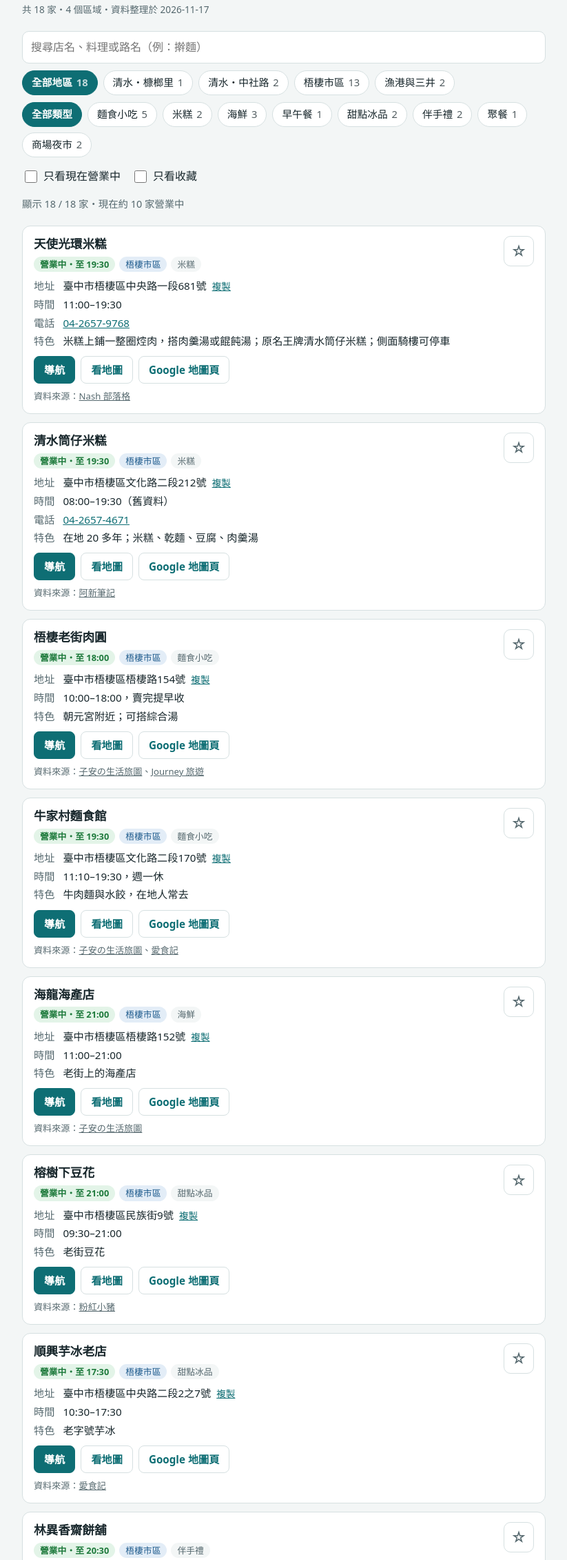
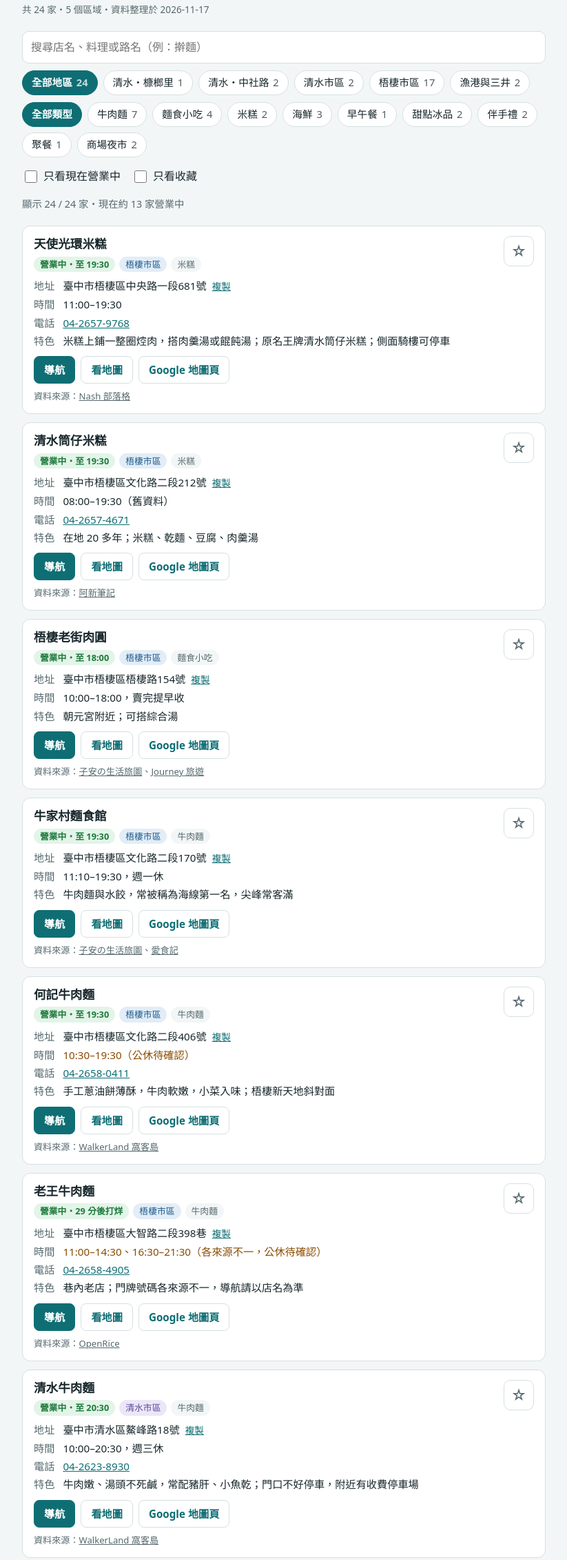
Before and after one commit to c0923875542-create/csl54, a plain HTML site: page food-map/index.html in a window 1280 px wide. Shown: the part 141-2402 px from the top of the page at 69% size, without its empty margins (228-1051 px from the left). Drawn offline with Linux system fonts and the light colour scheme.

Commit message:
美食地圖新增牛肉麵店：6 家新店與「牛肉麵」類型
- 新增長袖廚房、何記、一家、老王（梧棲）與清水牛肉麵、浯江御麵館（清水市區）
- 新增「清水市區」區域與「牛肉麵」類型，牛家村麵食館改列牛肉麵
- 共 24 家；CSV 重新產生；sw.js 快取版本升為 v3

Co-Authored-By: Claude Opus 5.5 <noreply@anthropic.com>
Claude-Session: https://claude.ai/code/session_0117ZAxV64kuQYTa6JSJtV5R

```diff
--- a/food-map/index.html
+++ b/food-map/index.html
@@ -30,6 +30,7 @@
     --area-2: #7a3e6e; --area-2-bg: #f4e4f0;   /* 中社路 */
     --area-3: #1d5a8c; --area-3-bg: #e3edf7;   /* 梧棲市區 */
     --area-4: #1f6b4a; --area-4-bg: #e1f1e8;   /* 漁港與三井 */
+    --area-5: #5b4a9e; --area-5-bg: #ebe7f8;   /* 清水市區 */
     --open: #1e7a3c; --open-bg: #e3f4e8;
     --closed: #8b2f24; --closed-bg: #fbe8e5;
     --unknown: #5c6670; --unknown-bg: #eceff2;
@@ -44,6 +45,7 @@
       --accent: #5cc3c9; --accent-fg: #0b1517; --accent-soft: #1b3436;
       --area-1: #f0c27b; --area-1-bg: #3a2c16; --area-2: #e6a6d9; --area-2-bg: #3a2236;
       --area-3: #8fc0ee; --area-3-bg: #1a2c3e; --area-4: #8fd8b0; --area-4-bg: #173527;
+      --area-5: #c0b3f0; --area-5-bg: #2a2440;
       --open: #8fd6a6; --open-bg: #173322; --closed: #f2a39a; --closed-bg: #3a1a17;
       --unknown: #a9b4bf; --unknown-bg: #232c33; --warn: #f3b46b; --warn-bg: #352512; --star: #f2c14e;
       color-scheme: dark;
@@ -54,6 +56,7 @@
     --accent: #5cc3c9; --accent-fg: #0b1517; --accent-soft: #1b3436;
     --area-1: #f0c27b; --area-1-bg: #3a2c16; --area-2: #e6a6d9; --area-2-bg: #3a2236;
     --area-3: #8fc0ee; --area-3-bg: #1a2c3e; --area-4: #8fd8b0; --area-4-bg: #173527;
+    --area-5: #c0b3f0; --area-5-bg: #2a2440;
     --open: #8fd6a6; --open-bg: #173322; --closed: #f2a39a; --closed-bg: #3a1a17;
     --unknown: #a9b4bf; --unknown-bg: #232c33; --warn: #f3b46b; --warn-bg: #352512; --star: #f2c14e;
     color-scheme: dark;
@@ -131,6 +134,7 @@
   .tag.a-zhongshe { color: var(--area-2); background: var(--area-2-bg); }
   .tag.a-wuqi { color: var(--area-3); background: var(--area-3-bg); }
   .tag.a-harbor { color: var(--area-4); background: var(--area-4-bg); }
+  .tag.a-qingshui { color: var(--area-5); background: var(--area-5-bg); }
   .status { font-weight: 700; }
   .status.open { color: var(--open); background: var(--open-bg); }
   .status.closed { color: var(--closed); background: var(--closed-bg); }
@@ -182,7 +186,7 @@
 <div class="wrap">
   <header>
     <h1>槺榔・梧棲 美食地圖</h1>
-    <p class="lede">槺榔里在臺中市清水區西南角，西邊是台中港，北鄰中社里、南接梧棲區。這裡整理附近查得到地址的店家：中社路的早餐擀麵、梧棲老街與文化路小吃、漁港海鮮和三井 OUTLET。</p>
+    <p class="lede">槺榔里在臺中市清水區西南角，西邊是台中港，北鄰中社里、南接梧棲區。這裡整理附近查得到地址的店家：中社路的早餐擀麵、清水與梧棲的牛肉麵、梧棲老街與文化路小吃、漁港海鮮和三井 OUTLET。</p>
     <p class="meta-line" id="meta-line"></p>
   </header>
 
--- a/food-map/places.js
+++ b/food-map/places.js
@@ -8,10 +8,11 @@ window.FOOD_DATA = {
   areas: [
     { id: "kanglang", name: "清水・槺榔里", hint: "四維東路一帶" },
     { id: "zhongshe", name: "清水・中社路", hint: "槺榔里北側，早餐擀麵" },
+    { id: "qingshui", name: "清水市區", hint: "鰲峰路一帶" },
     { id: "wuqi", name: "梧棲市區", hint: "老街、文化路、中央路" },
     { id: "harbor", name: "漁港與三井", hint: "梧棲漁港、台中港三井" },
   ],
-  kinds: ["麵食小吃", "米糕", "海鮮", "早午餐", "甜點冰品", "伴手禮", "聚餐", "商場夜市"],
+  kinds: ["牛肉麵", "麵食小吃", "米糕", "海鮮", "早午餐", "甜點冰品", "伴手禮", "聚餐", "商場夜市"],
   places: [
     {
       id: "moumou", name: "木木稻町 Mou Mou bakery and bistro", area: "kanglang", kind: "早午餐",
@@ -56,11 +57,57 @@ window.FOOD_DATA = {
       sources: [["子安の生活旅圖", "https://irtrips.tw/blogs/198"], ["Journey 旅遊", "https://journey.tw/go-wuqi/"]],
     },
     {
-      id: "niujiacun", name: "牛家村麵食館", area: "wuqi", kind: "麵食小吃",
+      id: "niujiacun", name: "牛家村麵食館", area: "wuqi", kind: "牛肉麵",
       address: "臺中市梧棲區文化路二段170號", phone: "",
       hoursText: "11:10–19:30，週一休", hours: [[[0, 2, 3, 4, 5, 6], "11:10", "19:30"]], closedKnown: true,
-      note: "牛肉麵與水餃，在地人常去",
+      note: "牛肉麵與水餃，常被稱為海線第一名，尖峰常客滿",
       sources: [["子安の生活旅圖", "https://irtrips.tw/blogs/198"], ["愛食記", "https://ifoodie.tw/explore/%E5%8F%B0%E4%B8%AD%E5%B8%82/list/%E6%A2%A7%E6%A3%B2%E6%96%87%E5%8C%96%E8%B7%AF%E4%BA%8C%E6%AE%B5%E7%BE%8E%E9%A3%9F"]],
+    },
+    {
+      id: "changxiu", name: "長袖廚房 梧棲總館", area: "wuqi", kind: "牛肉麵",
+      address: "臺中市梧棲區大仁路二段367巷3號", phone: "04-2656-6555",
+      hoursText: "11:00–14:00、17:00–20:00，週日休",
+      hours: [[[1, 2, 3, 4, 5, 6], "11:00", "14:00"], [[1, 2, 3, 4, 5, 6], "17:00", "20:00"]], closedKnown: true,
+      note: "招牌清燉牛肉麵，曾獲台北牛肉麵大賞銀獎",
+      sources: [["鯊魚大口咬", "https://bigsharkgogogo.tw/changxiu-kitchendd/"]],
+    },
+    {
+      id: "heji", name: "何記牛肉麵", area: "wuqi", kind: "牛肉麵",
+      address: "臺中市梧棲區文化路二段406號", phone: "04-2658-0411",
+      hoursText: "10:30–19:30（公休待確認）", hours: [[[0, 1, 2, 3, 4, 5, 6], "10:30", "19:30"]], closedKnown: false,
+      note: "手工蔥油餅薄酥，牛肉軟嫩，小菜入味；梧棲新天地斜對面",
+      sources: [["WalkerLand 窩客島", "https://www.walkerland.com.tw/article/view/215459"]],
+    },
+    {
+      id: "yijia", name: "一家牛肉麵", area: "wuqi", kind: "牛肉麵",
+      address: "臺中市梧棲區中和街33號", phone: "04-2656-5515",
+      hoursText: "11:00–14:00、17:00–20:00，週二休",
+      hours: [[[0, 1, 3, 4, 5, 6], "11:00", "14:00"], [[0, 1, 3, 4, 5, 6], "17:00", "20:00"]], closedKnown: true,
+      note: "紅燒牛肉麵；內用每人低消 80 元，豆花、豆漿免費吃到飽",
+      sources: [["艾薇覓食趣", "https://ivychi.com/wuqi-noodle/"]],
+    },
+    {
+      id: "laowang", name: "老王牛肉麵", area: "wuqi", kind: "牛肉麵",
+      address: "臺中市梧棲區大智路二段398巷", phone: "04-2658-4905",
+      hoursText: "11:00–14:30、16:30–21:30（各來源不一，公休待確認）",
+      hours: [[[0, 1, 2, 3, 4, 5, 6], "11:00", "14:30"], [[0, 1, 2, 3, 4, 5, 6], "16:30", "21:30"]], closedKnown: false,
+      note: "巷內老店；門牌號碼各來源不一，導航請以店名為準",
+      sources: [["OpenRice", "https://tw.openrice.com/zh/taichung/r-%E8%80%81%E7%8E%8B%E7%89%9B%E8%82%89%E9%BA%B5-%E6%A2%A7%E6%A3%B2%E5%8D%80-%E5%8F%B0%E7%81%A3%E8%8F%9C-%E7%89%9B%E8%82%89%E9%BA%B5-r480931"]],
+    },
+    {
+      id: "qingshuibeef", name: "清水牛肉麵", area: "qingshui", kind: "牛肉麵",
+      address: "臺中市清水區鰲峰路18號", phone: "04-2623-8930",
+      hoursText: "10:00–20:30，週三休", hours: [[[0, 1, 2, 4, 5, 6], "10:00", "20:30"]], closedKnown: true,
+      note: "牛肉嫩、湯頭不死鹹，常配豬肝、小魚乾；門口不好停車，附近有收費停車場",
+      sources: [["WalkerLand 窩客島", "https://www.walkerland.com.tw/article/view/336550"]],
+    },
+    {
+      id: "wujiang", name: "浯江御麵館", area: "qingshui", kind: "牛肉麵",
+      address: "臺中市清水區鰲峰路257之7號", phone: "04-2627-7923",
+      hoursText: "11:00–14:00、17:00–20:00，週一休",
+      hours: [[[0, 2, 3, 4, 5, 6], "11:00", "14:00"], [[0, 2, 3, 4, 5, 6], "17:00", "20:00"]], closedKnown: true,
+      note: "清水在地二十年；紅燒牛肉麵、捲餅、什錦豬血湯；清水國中斜對面",
+      sources: [["熱血台中", "https://taiwan17go.com/wu-jiang/"]],
     },
     {
       id: "jinri", name: "今日小吃", area: "wuqi", kind: "麵食小吃",
--- a/food-map/sw.js
+++ b/food-map/sw.js
@@ -1,6 +1,6 @@
 // 槺榔梧棲美食地圖：離線快取
 // 更新網頁內容時，請把 CACHE 的版本號加 1，讓使用者拿到新版。
-const CACHE = "food-map-v2";
+const CACHE = "food-map-v3";
 const ASSETS = [
   "./",
   "./index.html",
```
Also changed, not shown: food-map/food-map.csv (+7 -1 lines).
